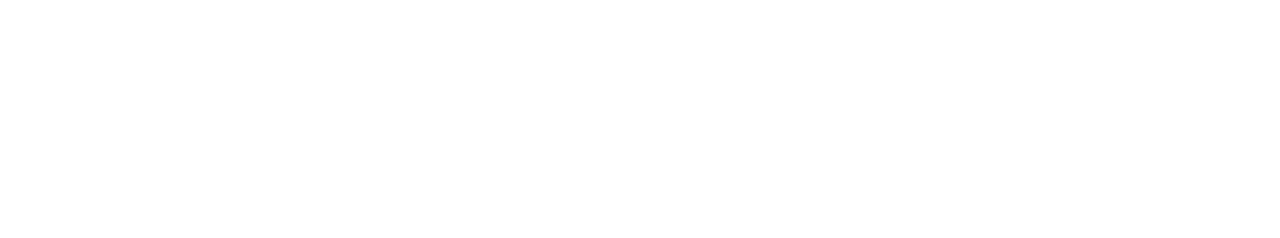
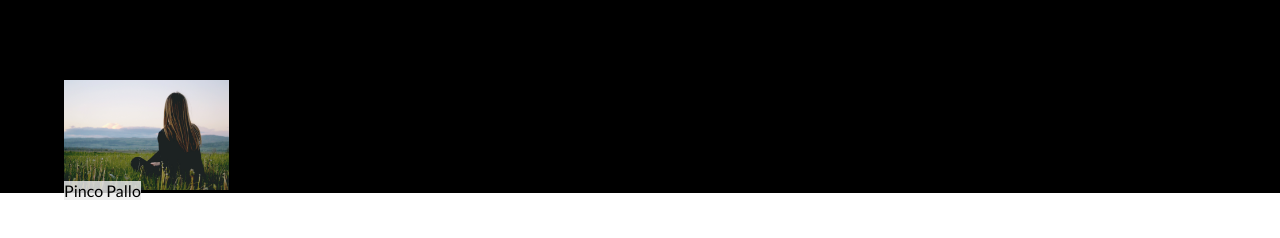
Before and after one commit to AndreaMatarrese/html-css-zoom, a plain HTML site: page index.html in a window 1280 px wide. Drawn offline with Linux system fonts and the light colour scheme.

Commit message:
first image

```diff
--- a/css/style.css
+++ b/css/style.css
@@ -4,3 +4,40 @@
     box-sizing: border-box;
     font-family: 'Lato', sans-serif;
 }
+
+img{
+    width: 100%;
+    height: auto;
+}
+/* contenitore principale */
+main{
+    background-color: black;
+}
+
+
+/* container immagini */
+.immagini {
+    display: flex;
+    width: 90vw;
+    margin: auto;
+    padding-top: 5rem;
+    flex-wrap: wrap;
+}
+
+.imm{
+    position: relative;
+    max-width: calc(90vw/7);
+
+}
+
+/* riquadro nome e microfono */
+.mic{
+    display: flex;
+    justify-content: flex-start;
+    align-items: center;
+    width: auto;
+    background-color: #edededd0;
+    position: absolute;
+    left: 0;
+    top: 6.3rem;
+}
--- a/index.html
+++ b/index.html
@@ -6,15 +6,35 @@
     <meta name="viewport" content="width=device-width, initial-scale=1.0">
     <title>Zoom</title>
     <!-- style -->
-    <link rel="stylesheet" href="/css/style.css">
+    <link rel="stylesheet" href="css/style.css">
     <link rel="shortcut icon" href="img/zoom-ico.png">
-    <link rel="stylesheet" href="https://cdnjs.cloudflare.com/ajax/libs/font-awesome/6.2.0/css/all.min.css">
+    <link rel="stylesheet" href="https://cdnjs.cloudflare.com/ajax/libs/font-awesome/6.2.0/css/all.min.css" integrity="sha512-xh6O/CkQoPOWDdYTDqeRdPCVd1SpvCA9XXcUnZS2FmJNp1coAFzvtCN9BmamE+4aHK8yyUHUSCcJHgXloTyT2A==" crossorigin="anonymous" referrerpolicy="no-referrer" />
     <link rel="preconnect" href="https://fonts.googleapis.com">
     <link rel="preconnect" href="https://fonts.gstatic.com" crossorigin>
     <link href="https://fonts.googleapis.com/css2?family=Lato&display=swap" rel="stylesheet">
 </head>
 <body>
+    <main>
+        <section class="sezione1">
+            <div class="immagini">
+                <!-- riga 1 -->
+                <div class="imm">
+                    <img src="img/zimage.jpg" alt="">
+                    <div class="mic"><i class="ico" class="fa-solid fa-microphone-slash"></i> Pinco Pallo</div>
+                </div>
 
+
+
+
+
+
+
+
+
+
+            </div>
+        </section>
+    </main>
 
 </body>
 </html>
```
Also changed, not shown: img/zimage.jpg (added), 1 other file.
